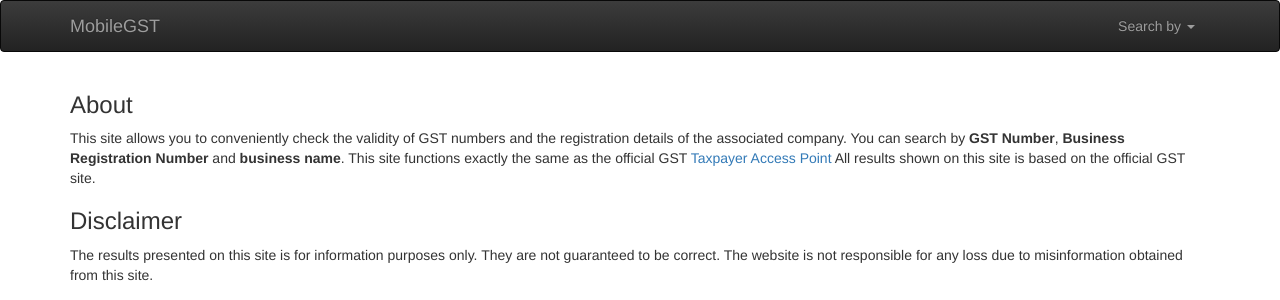
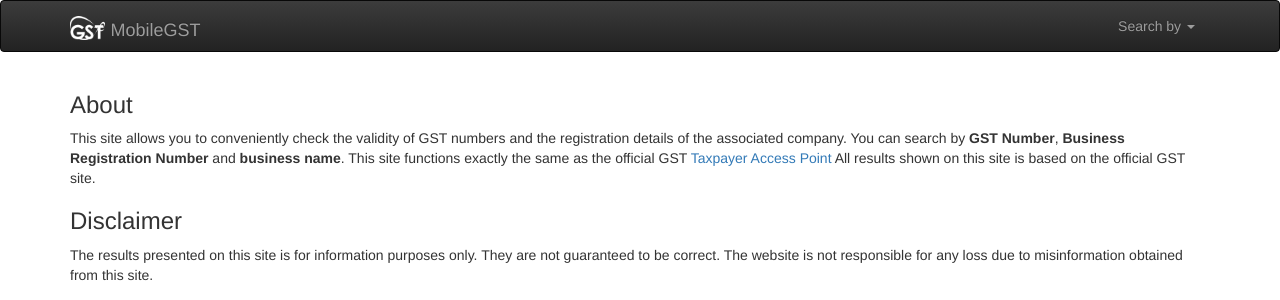
Before and after one commit to Volvagia356/mobile-gst, a Flask app: page /about in a window 1280 px wide. Shown: the top 300 px of the page. Run offline with Flask 2, Linux system fonts and the light colour scheme; some libraries are stand-ins or nearby versions.

Commit message:
Added GST logo to header bar

```diff
--- a/static/css/style.css
+++ b/static/css/style.css
@@ -22,3 +22,10 @@ h1 {
 .footer p {
     margin: 5px 0;
 }
+
+.navbar-brand img {
+    display: inline;
+    height: 24px;
+    padding-right: 0.5ch;
+    vertical-align: text-bottom;
+}
--- a/templates/template.htm
+++ b/templates/template.htm
@@ -23,7 +23,7 @@
         <nav class="navbar navbar-inverse">
             <div class="container">
                 <div class="navbar-header">
-                    <a class="navbar-brand">{{ config['SITE_NAME'] }}</a>
+                    <a class="navbar-brand"><img src="{{ url_for('static', filename='img/gst-logo.png') }}" />{{ config['SITE_NAME'] }}</a>
                 </div>
                 <div class="navbar-collapse" id="navbar-collapse">
                     <ul class="nav navbar-nav navbar-right">
```
Also changed, not shown: static/img/gst-logo.png (added).
